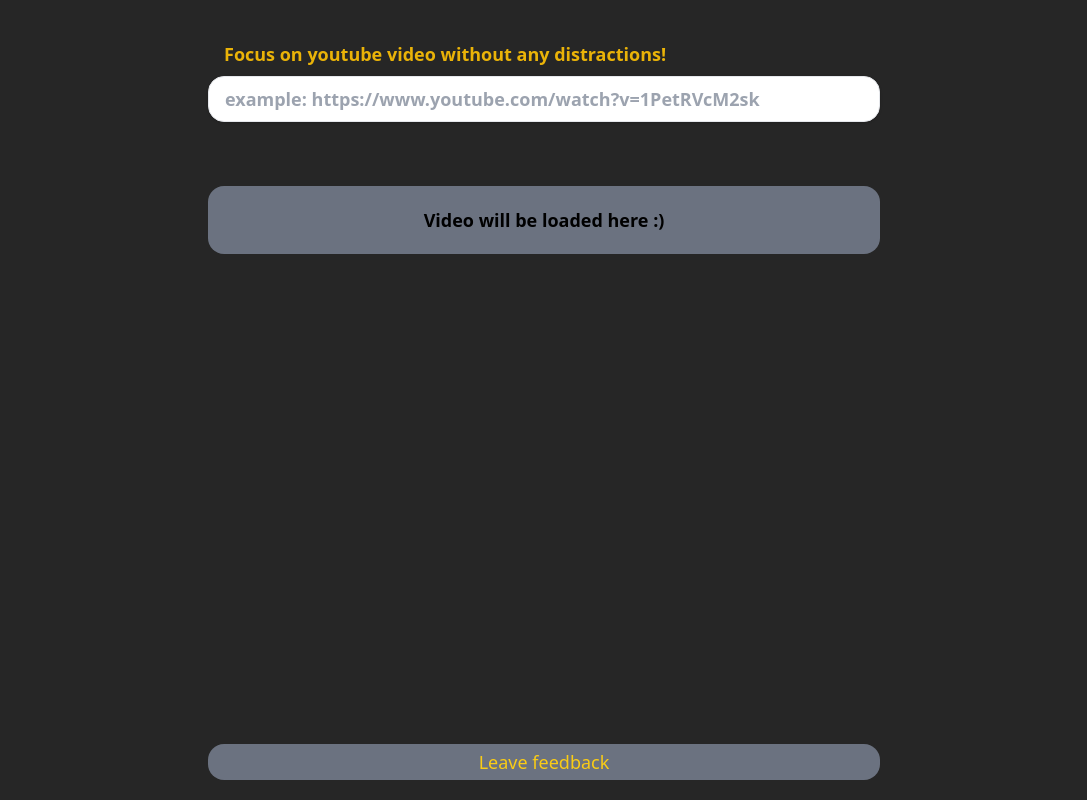
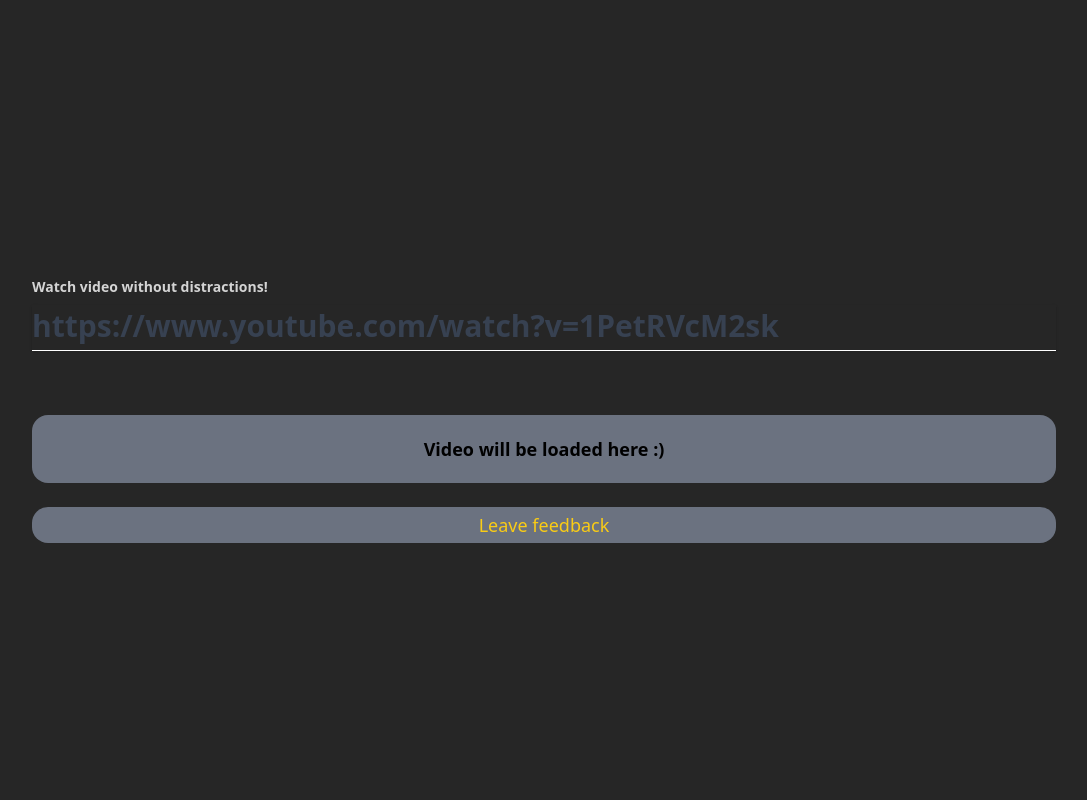
Before and after one commit to dshuran/focusvideo, a Next.js app: page / in a window 1280 px wide. Shown: the whole page, without its empty margins (96-1183 px from the left). Built offline with nearby package versions, Linux system fonts and the light colour scheme.

Commit message:
Работа над новым дизайном + декомпозиция компонентов

```diff
--- a/src/components/FocusPage.js
+++ b/src/components/FocusPage.js
@@ -1,6 +1,7 @@
 import { useCallback, useEffect } from "react";
 import YouTube from "react-youtube";
 import { useYoutubeVideoIdState } from "../hooks/useYoutubeVideoIdState";
+import {UrlEdit} from "./UrlEdit";
 
 const YOUTUBE_OPTIONS = {
   playerVars: {
@@ -38,16 +39,8 @@
 
   return (
     <div className="bg-neutral-800 flex justify-center">
-      <div className="max-w-2xl flex-grow mt-10 flex flex-col">
-        <span className="text-lg font-semibold text-yellow-500 pb-2 pl-4">
-          Focus on youtube video without any distractions!
-        </span>
-        <input
-          type="text"
-          placeholder="example: https://www.youtube.com/watch?v=1PetRVcM2sk"
-          onChange={handleInputChange}
-          className="mb-16 rounded-2xl p-2 pl-4 border focus:border-blue-600 text-gray-800 shadow text-lg appearance-none font-semibold focus:outline-none focus:shadow-outline"
-        />
+      <div className="max-w-5xl flex-grow mt-10 flex flex-col justify-center">
+        <UrlEdit handleInputChange={handleInputChange}/>
         <div
           className={`flex justify-center bg-gray-500 p-5 rounded-2xl ${invalidUrlVideoBlockClassnames}`}
         >
@@ -69,7 +62,7 @@
         </div>
         <a
           href="https://t.me/dovideo"
-          className="bg-gray-500 p-1 rounded-2xl mt-auto mb-5 text-lg font-medium flex justify-center hover:bg-green-600"
+          className="bg-gray-500 p-1 rounded-2xl mt-6 mb-5 text-lg font-medium flex justify-center hover:bg-green-600"
         >
           <span className="text-yellow-400">Leave feedback</span>
         </a>
--- /dev/null
+++ b/src/components/UrlEdit.js
@@ -0,0 +1,16 @@
+export function UrlEdit(props) {
+
+    return (
+        <div className="flex flex-col">
+            <span className="text-sm font-semibold text-neutral-300 pb-2">
+                Watch video without distractions!
+            </span>
+            <input
+                type="text"
+                placeholder="https://www.youtube.com/watch?v=1PetRVcM2sk"
+                onChange={props.handleInputChange}
+                className="border-white border-b mb-16 bg-inherit pb-1 leading-3 pl-0 text-gray-200 placeholder:text-gray-700 shadow text-3xl appearance-none font-semibold focus:outline-none focus:shadow-outline"
+            />
+        </div>
+    )
+}
```
